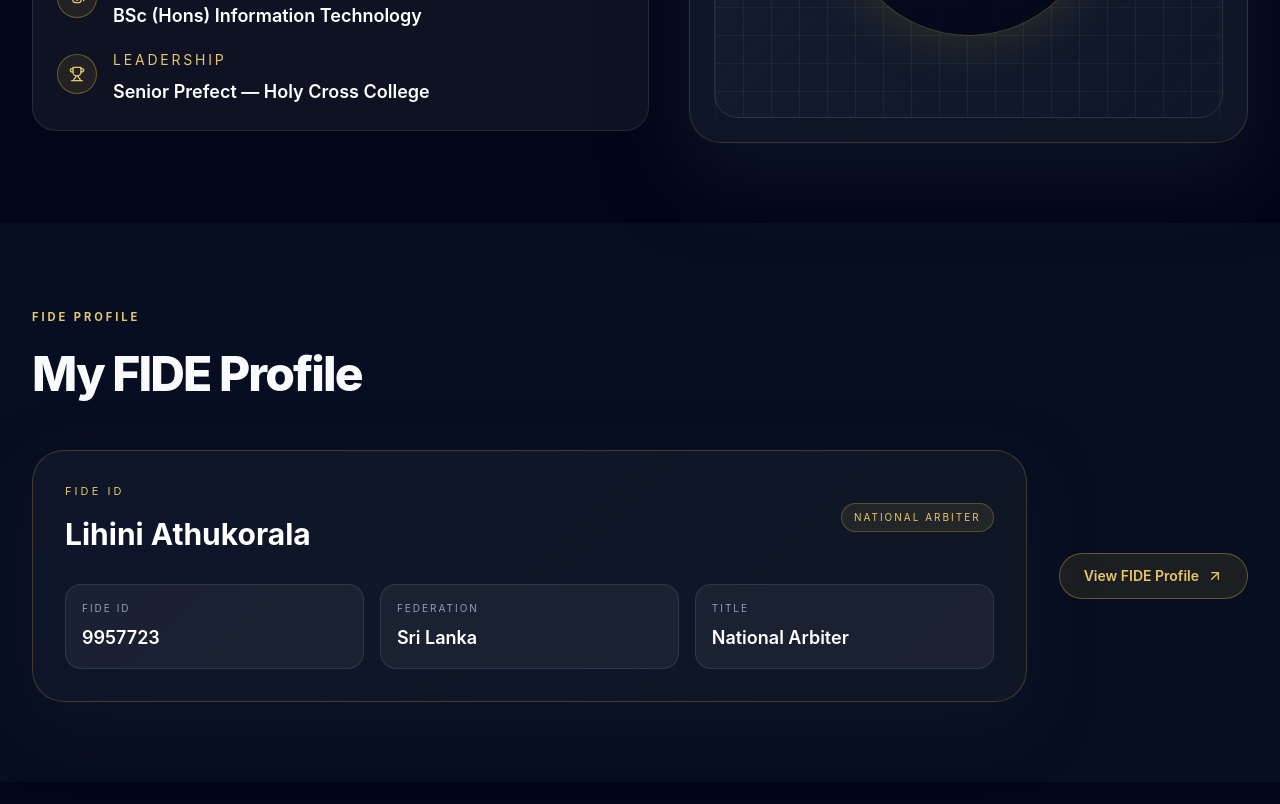
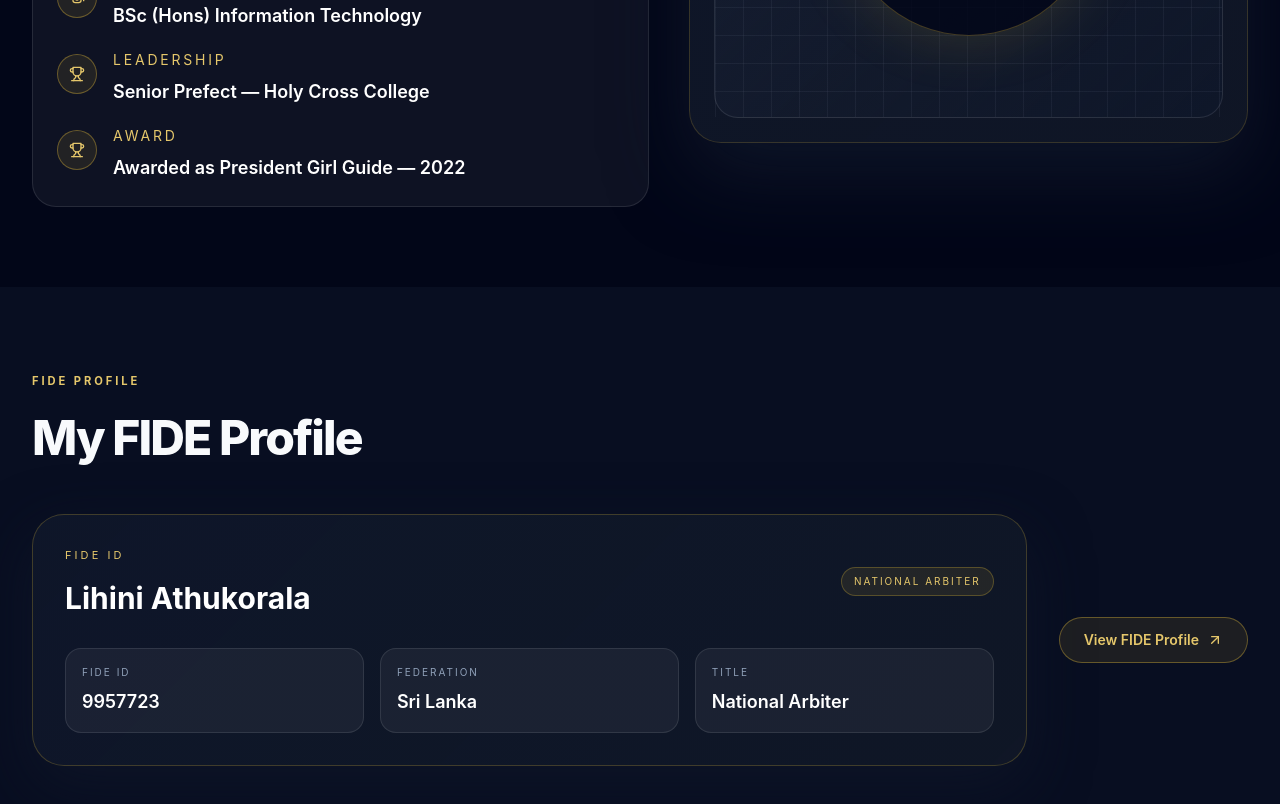
Before and after one commit to LihiniAthukorala/Portfolio, a React (Vite) app: page / in a window 1280 px wide. Shown: the part 1480-2284 px from the top of the page. Built offline with nearby package versions, Linux system fonts and the light colour scheme.

Commit message:
Add award section to App component and update FIDE_PROFILE_URL

```diff
--- a/src/App.tsx
+++ b/src/App.tsx
@@ -291,6 +291,16 @@
                     <p className="mt-2 text-lg font-semibold text-white">Senior Prefect — Holy Cross College</p>
                   </div>
                 </div>
+
+                <div className="flex items-start gap-4">
+                  <div className="mt-1 flex h-10 w-10 items-center justify-center rounded-full border border-[#D4AF37]/40 bg-[#D4AF37]/10 text-[#E5C76B]">
+                    <Trophy className="h-4 w-4" />
+                  </div>
+                  <div>
+                    <p className="text-sm uppercase tracking-[0.2em] text-[#E5C76B]">Award</p>
+                    <p className="mt-2 text-lg font-semibold text-white">Awarded as President Girl Guide — 2022</p>
+                  </div>
+                </div>
               </div>
             </div>
 
@@ -354,24 +364,6 @@
                 </a>
               </div>
             </div>
-          </div>
-        </section>
-
-        <section id="experience" className="mx-auto max-w-7xl px-4 py-20 sm:px-6 lg:px-8">
-          <div className="mb-10 flex flex-col gap-6 md:flex-row md:items-end md:justify-between">
-            <div>
-              <span className="section-kicker">FIDE & Tournament Experience</span>
-              <h3 className="section-title">FIDE & Tournament Experience</h3>
-            </div>
-            <div className="rounded-full border border-white/10 bg-white/5 px-3 py-1.5 text-sm text-slate-300">
-              {filteredEvents.length} events shown
-            </div>
-          </div>
-
-          <div className="grid gap-6 md:grid-cols-2 xl:grid-cols-3">
-            {filteredEvents.map((event) => (
-              <EventCard key={event.id} event={event} />
-            ))}
           </div>
         </section>
 
--- a/src/data/tournaments.ts
+++ b/src/data/tournaments.ts
@@ -12,7 +12,7 @@
   date?: string;
 };
 
-export const FIDE_PROFILE_URL = '';
+export const FIDE_PROFILE_URL = 'https://ratings.fide.com/profile/9957723';
 export const FIDE_ID = '9957723';
 
 export const tournaments: Tournament[] = [
```
